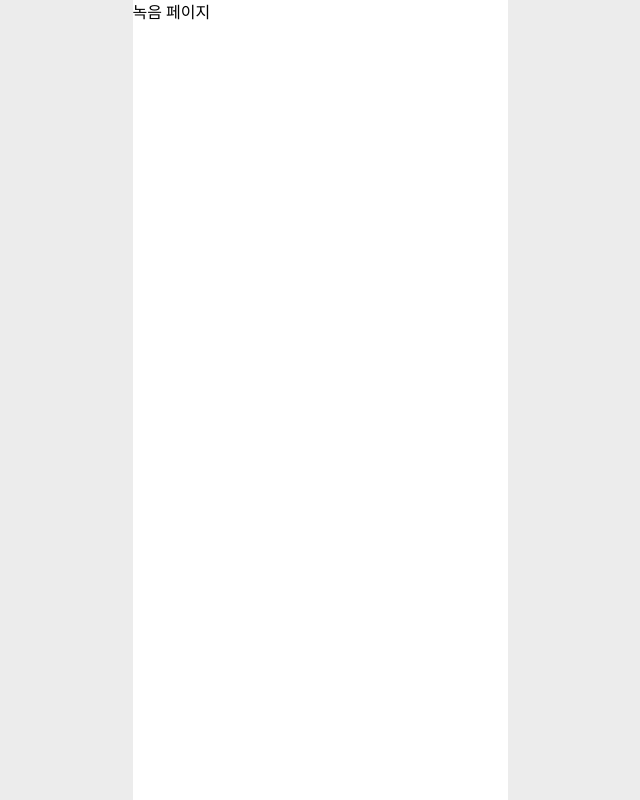
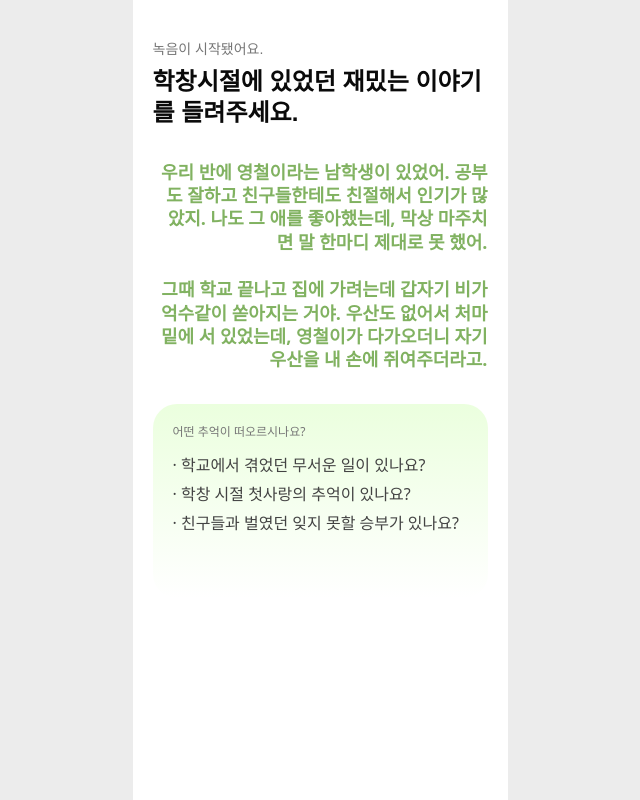
Before and after one commit to SOPT-all/39-SOPKATHON-WEB-WEB1, a React (Vite) app: page /recording in a window 1280 px wide. Shown: the whole page, without its empty margins (320-960 px from the left). Built offline with nearby package versions, Linux system fonts and the light colour scheme.

Commit message:
feat: 녹음 페이지에 컴포넌트 목데이터 예시 추가 (#38)

```diff
--- a/src/pages/recording/RecordingPage.tsx
+++ b/src/pages/recording/RecordingPage.tsx
@@ -1,5 +1,18 @@
+import RecordingPrompt from '@/pages/recording/components/RecordingPrompt';
+import RecordingQuestionCard from '@/pages/recording/components/RecordingQuestionCard';
+import RecordingTranscript from '@/pages/recording/components/RecordingTranscript';
+
+const MOCK_TRANSCRIPT =
+  '우리 반에 영철이라는 남학생이 있었어. 공부도 잘하고 친구들한테도 친절해서 인기가 많았지. 나도 그 애를 좋아했는데, 막상 마주치면 말 한마디 제대로 못 했어.\n\n그때 학교 끝나고 집에 가려는데 갑자기 비가 억수같이 쏟아지는 거야. 우산도 없어서 처마 밑에 서 있었는데, 영철이가 다가오더니 자기 우산을 내 손에 쥐여주더라고.';
+
 function RecordingPage() {
-  return <main>녹음 페이지</main>;
+  return (
+    <main className="flex min-h-dvh flex-col items-center gap-8 px-5 py-10">
+      <RecordingPrompt />
+      <RecordingTranscript text={MOCK_TRANSCRIPT} />
+      <RecordingQuestionCard />
+    </main>
+  );
 }
 
 export default RecordingPage;
```
